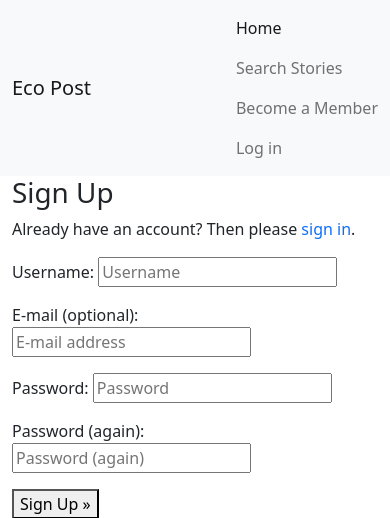
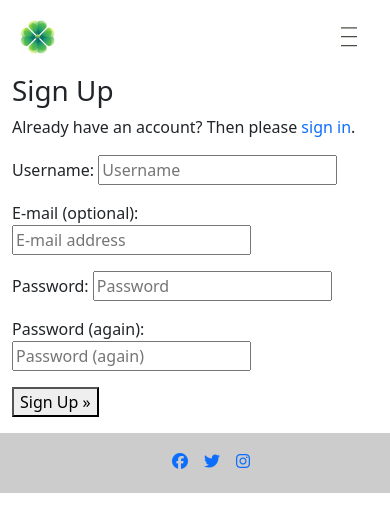
Before and after one commit to rkyzk/ecopost, a Django app: page /accounts/signup/ in a window 390 px wide. Shown: the top 518 px of the page. Run offline with Django 3.2, Linux system fonts and the light colour scheme; some libraries are stand-ins or nearby versions.

Commit message:
turn nav-bar to hamburger menu for mobiles. Updates in style.css and base.html

```diff
--- a/static/css/style.css
+++ b/static/css/style.css
@@ -1,3 +1,48 @@
+#logo {
+  width: 35px;
+  height: auto;
+}
+
+.header {
+  display: flex;
+  width: 100%;
+  justify-content: space-between;
+  align-items: center;
+  padding: 20px 60px;
+}
+
+.nav-list {
+  display: grid;
+  grid-auto-flow: column;
+  list-style-type: none;
+  column-gap: 20px;
+  padding: 0;
+  color:rgb(105, 81, 37);
+}
+
+.list-item {
+  width: min-content;
+  white-space: nowrap;
+}
+
+.nav-list a {
+  color:rgb(105, 81, 37);
+}
+
+.nav-list a:hover {
+  color:rgb(65, 60, 53);
+  text-decoration: underline;
+}
+
+.hamburger {
+  display: none;
+  border: none;
+  rotate: 90deg;
+  color:rgb(65, 60, 53);
+  background-color: #fff;
+}
+
+
 .btn-submit {
   background-color: rgb(149, 120, 67);
 }
@@ -49,3 +94,38 @@ footer {
 a {
   text-decoration: none;
 }
+
+@media screen and (max-width: 620px) {
+  .hamburger {
+    display: block;
+  }
+
+  .mobileHeader {
+    width: 100%;
+    display: flex;
+    justify-content: space-between;
+  }
+
+  .header {
+    flex-direction: column;
+    padding: 20px;
+  }
+
+  .nav-list {
+    grid-auto-flow: row;
+    list-style-type: none;
+    row-gap: 10px;
+    column-gap: 0;
+    justify-items: center;
+  }
+
+  .nav-menu {
+    display: none;
+ }
+}
+
+@media screen and (min-width: 621px) {
+  .nav-menu {
+    display: block !important;
+  }
+}
--- a/templates/base.html
+++ b/templates/base.html
@@ -15,39 +15,35 @@
   </head>
   <body>
     <!-- Navigation bar -->
-    <nav class="navbar navbar-expand-lg navbar-light bg-light navbar-bg">
-      <div class="container d-flex justify-content-between">
-        <div>
-          <a class="navbar-brand" href="{% url 'home' %}">Eco Post</a>
-        </div>
-        <div>
-          <div class="navbar-nav">
-            <a class="nav-link active" href="{% url 'home' %}">Home<span class="sr-only"></span></a>
-            <a class="nav-link" href="{% url 'search' %}">Search Stories</a>
-            {% if user.is_authenticated %}
-              <a class="nav-link" href="{% url 'add_story' %}">Write stories</a>
-              <a class="nav-link" href="{% url 'mypage' user.pk %}">My Page</a>
-              <a class="nav-link" href="{% url 'account_logout' %}">Log Out</a>
-            {% else %}
-              <a class="nav-link" href="{% url 'account_signup' %}">Become a Member</a>
-              <a class="nav-link" href="{% url 'account_login' %}">Log in</a>
-            {% endif %}
-          </div>
-        </div>
+    <header class="header">
+      <div class="mobileHeader">
+        <a href="{% url 'home' %}">
+          <img src="/media/ecopost_logo.jpg" alt="logo (a green clover)" id="logo">
+        </a>
+        <button class="hamburger" onclick="{openMenu()}">|||</button>
       </div>
-    </nav>
+      <nav class="nav-menu">
+        <ul class="nav-list">
+          <li><a class="active" href="{% url 'home' %}">Home</a></li>
+          <li><a class="list-item" href="{% url 'search' %}">Search Stories</a></li>
+          {% if user.is_authenticated %}
+          <li><a class="list-item" href="{% url 'add_story' %}">Write stories</a></li>
+          <li><a class="list-item" href="{% url 'mypage' user.pk %}">My Page</a></li>
+          <li><a class="list-item" href="{% url 'account_logout' %}">Log Out</a></li>
+          {% else %}
+          <li><a class="list-item" href="{% url 'account_signup' %}">Become a Member</a></li>
+          <li><a class="list-item" href="{% url 'account_login' %}">Log in</a></li>
+          {% endif %}
+        </ul>
+      </nav>
+    </header>
     <!-- Message -->
     <div class="container">
-      <div class="row">
-        <div class="col-md-8 offset_md_2">
           {% for message in messages %}
             <div class="alert {{ message.tags }} alert-dismissible fade show" id="msg" role="alert">
               {{ message | safe }}
-
             </div>
           {% endfor %}
-        </div>
-      </div>
     </div>
     <div class="container">
       {% block content %}
@@ -83,6 +79,18 @@
         let alert = new bootstrap.Alert(messages);
         alert.close();
     }, 3000);
+
+    const menu = document.querySelector(".nav-menu");
+    let open;
+    function openMenu() {
+      if (open) {
+        menu.style.display = "none";
+        open = false;
+      } else if (!open) {
+        menu.style.display = "block";
+        open = true;
+      }
+    }
   </script>
   <script src="https://cdn.jsdelivr.net/npm/summernote@0.8.18/dist/summernote.min.js"></script>
   <script src="https://kit.fontawesome.com/b78a20097c.js" crossorigin="anonymous"></script>
--- a/templates/index.html
+++ b/templates/index.html
@@ -4,7 +4,7 @@
 <!-- intro -->
 <div class="intro">
   <div class="row">
-    <div class="intro-box col-md-6 offset-md-3 mt-5">
+    <div class="intro-box col-md-6 offset-md-3 mt-2">
       <p>Depressed about climate change?</p>
       <p>Feel like individuals can't do much?  Don't give up.  This website is
          for anyone who wants to find out what some local communities
```
Also changed, not shown: README.md, media/ecopost_logo.jpg (added).
